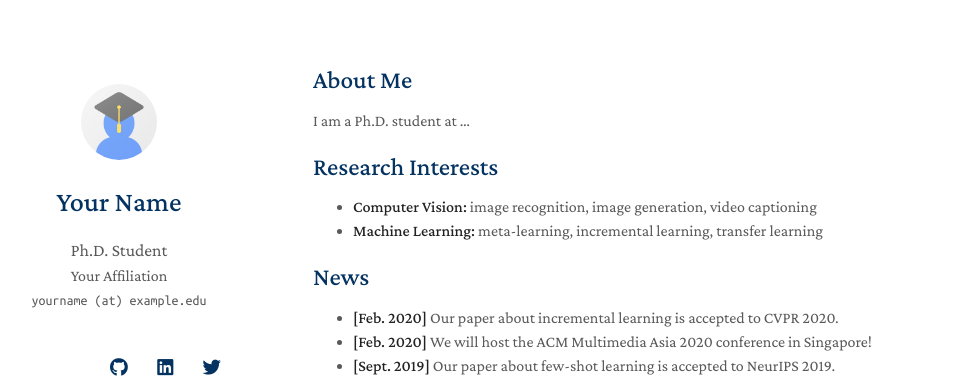
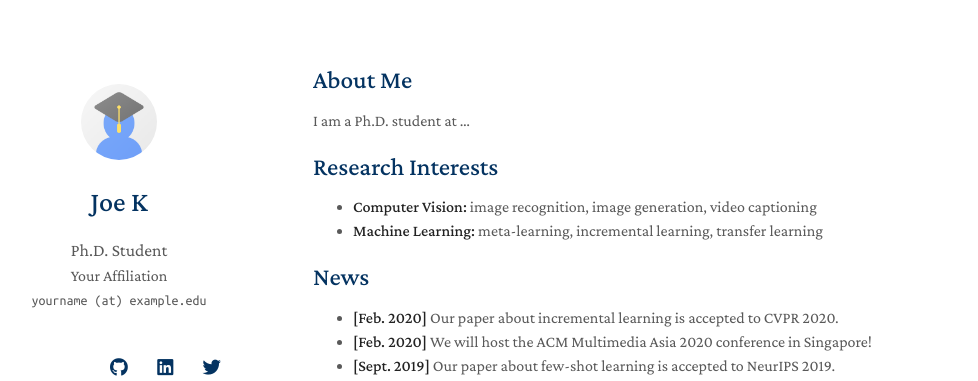
Before and after one commit to jkreitz/jkreitz.github.io, a Jekyll site: the page built from index.md, in a window 1280 px wide. Shown: the top 381 px of the page, without its empty margins (157-1135 px from the left). Built offline with Jekyll 4.4.1, drawn with Linux system fonts in a browser that asks for light colours; nearby versions of some CDN libraries; a style sheet for code colours, icons or effects is not loaded; our own code applies the rules of GitHub Pages for plain Markdown files.

Commit message:
Update _config.yml

```diff
--- a/_config.yml
+++ b/_config.yml
@@ -1,5 +1,5 @@
 # Basic Information
-title: Your Name
+title: Joe K
 position: Ph.D. Student
 affiliation: Your Affiliation
 email: yourname (at) example.edu
```
